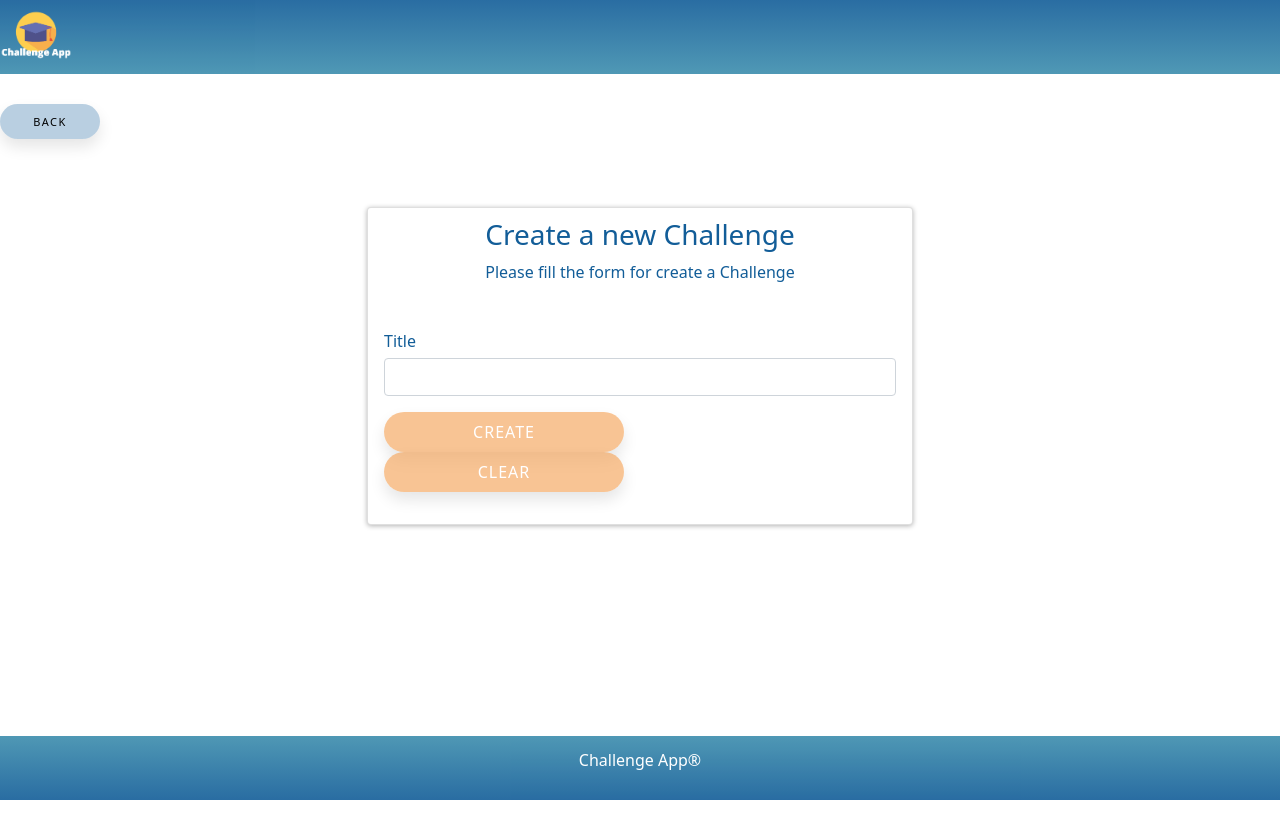
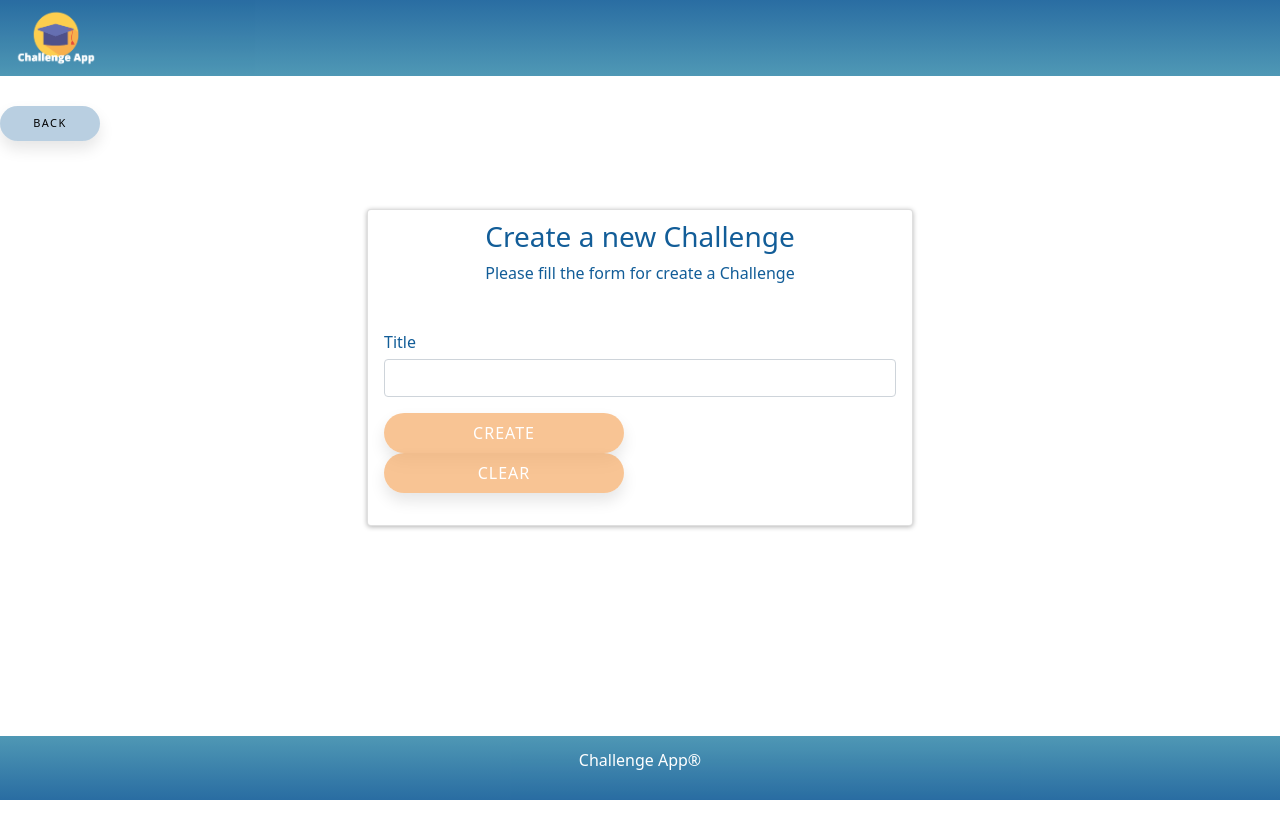
Before and after one commit to ChallengeAppProject/ChallengeAppFront, a React (Create React App) app: page /create/challenge in a window 1280 px wide. Shown: the top 838 px of the page. Built offline with nearby package versions, Linux system fonts and the light colour scheme.

Commit message:
rec navlogog

```diff
--- a/src/Components/Molecules/Header/Navbar.css
+++ b/src/Components/Molecules/Header/Navbar.css
@@ -8,17 +8,8 @@
 
 }
 
-.ChallengeLogoNav figure img {
+.ChallengeLogoNav {
   width: 80px;
+  margin-left: 2vh;
 
-
-  height: auto;
-	-webkit-transition: .3s ease-in-out;
-	transition: .3s ease-in-out;
-  margin-left: 5vw;
 }
-
-  .ChallengesLogoNav:hover {
-    width: 100px;
-
-  }
```
Also changed, not shown: src/Views/Pages/Admin/AdminLanding.css (+2 -5 lines).
